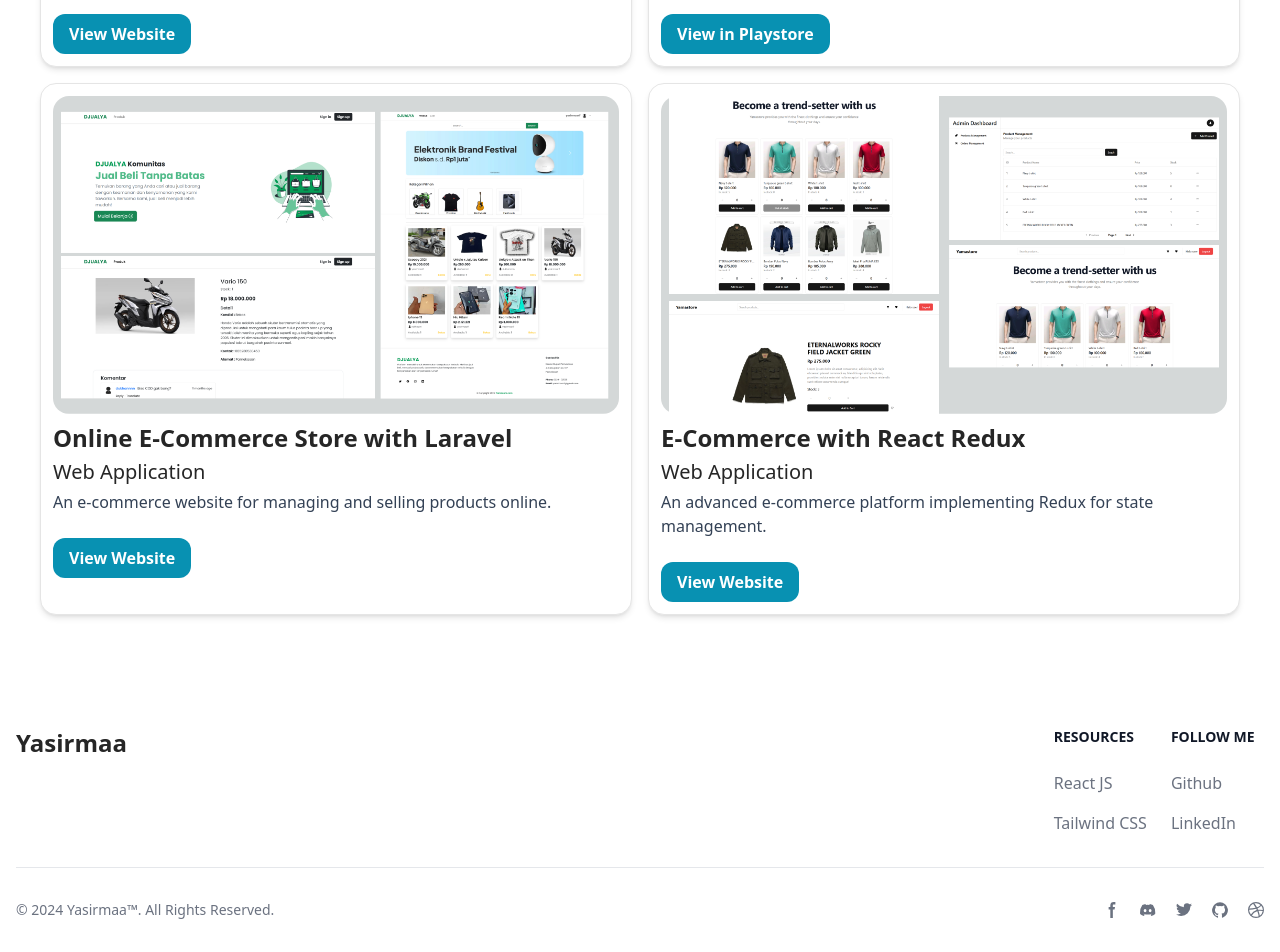
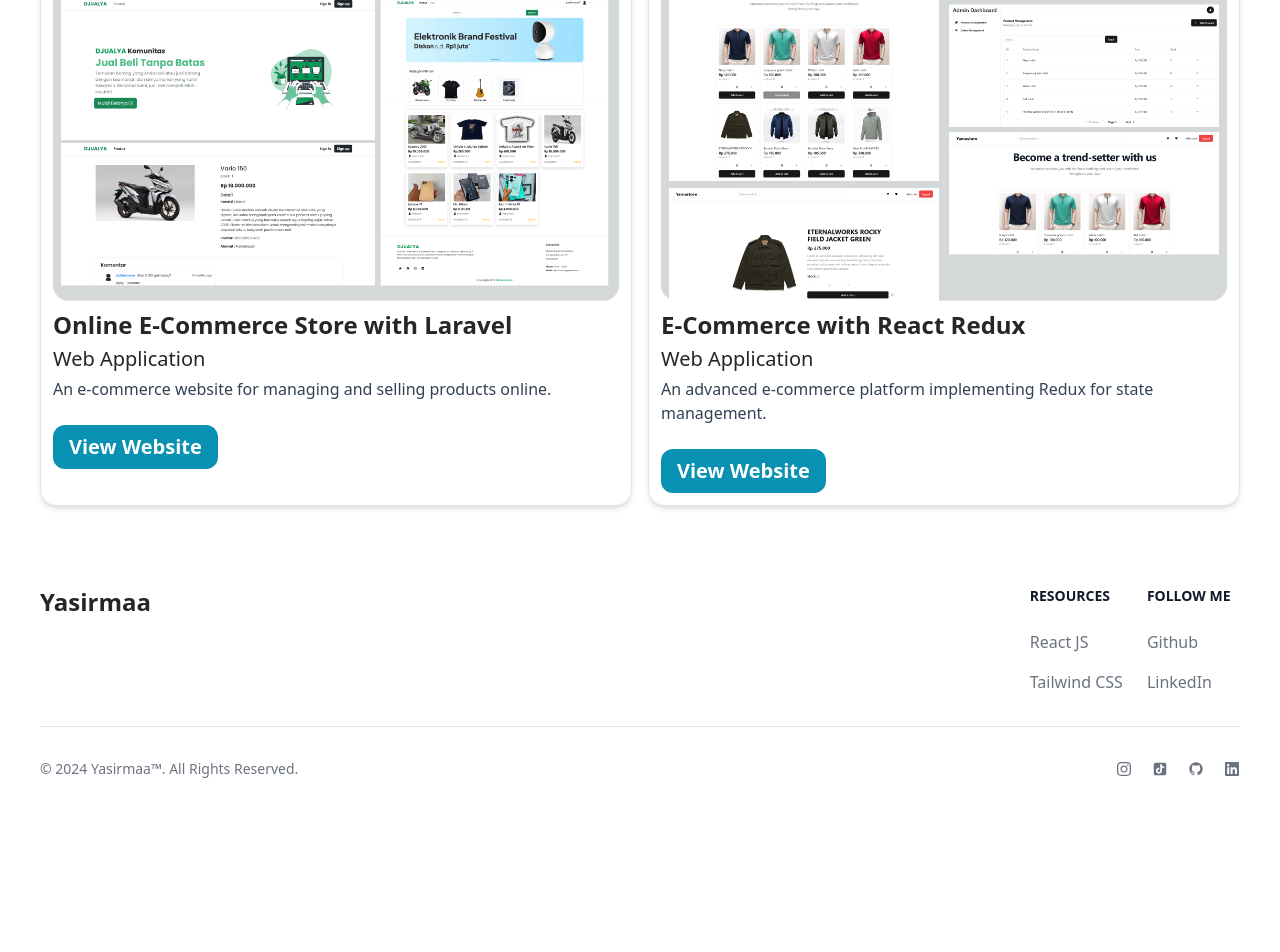
Before and after one commit to yasirmaa/yasirmaarif-personal-website, a React (Vite) app: page / in a window 1280 px wide. Shown: the part 1598-2550 px from the top of the page. After the commit the page ends 2409 px from the top, so only its background shows below. Built offline with nearby package versions, Linux system fonts and the light colour scheme.

Commit message:
fix padding & icons

```diff
--- a/src/components/Footer.tsx
+++ b/src/components/Footer.tsx
@@ -1,7 +1,12 @@
+import { RiGithubFill } from 'react-icons/ri';
+import { FaInstagram } from 'react-icons/fa';
+import { FaLinkedin } from 'react-icons/fa';
+import { AiFillTikTok } from 'react-icons/ai';
+
 export const Footer = () => {
   return (
-    <footer className="bg-white dark:bg-gray-900 ">
-      <div className="mx-auto w-full max-w-screen-xl p-4 py-6 lg:py-8 ">
+    <footer className="bg-white dark:bg-gray-900 mt-12">
+      <div className="mx-auto px-8 2xl:px-0 lg:px-10 w-full max-w-screen-xl p-4 py-6 lg:py-8 ">
         <div className="md:flex md:justify-between">
           <div className="mb-6 md:mb-0">
             <a href="#  " className="flex items-center">
@@ -57,81 +62,24 @@ export const Footer = () => {
             . All Rights Reserved.
           </span>
           <div className="flex mt-4 sm:justify-center sm:mt-0">
-            <a href="#" className="text-gray-500 hover:text-gray-900 dark:hover:text-white">
-              <svg
-                className="w-4 h-4"
-                aria-hidden="true"
-                xmlns="http://www.w3.org/2000/svg"
-                fill="currentColor"
-                viewBox="0 0 8 19"
-              >
-                <path
-                  fillRule="evenodd"
-                  d="M6.135 3H8V0H6.135a4.147 4.147 0 0 0-4.142 4.142V6H0v3h2v9.938h3V9h2.021l.592-3H5V3.591A.6.6 0 0 1 5.592 3h.543Z"
-                  clipRule="evenodd"
-                />
-              </svg>
-              <span className="sr-only">Facebook page</span>
+            <a href="#" className="text-gray-500 hover:text-gray-900 dark:hover:text-white ms-5">
+              <FaInstagram className="w-4 h-4" />
+              <span className="sr-only">Instagram page</span>
             </a>
+
             <a href="#" className="text-gray-500 hover:text-gray-900 dark:hover:text-white ms-5">
-              <svg
-                className="w-4 h-4"
-                aria-hidden="true"
-                xmlns="http://www.w3.org/2000/svg"
-                fill="currentColor"
-                viewBox="0 0 21 16"
-              >
-                <path d="M16.942 1.556a16.3 16.3 0 0 0-4.126-1.3 12.04 12.04 0 0 0-.529 1.1 15.175 15.175 0 0 0-4.573 0 11.585 11.585 0 0 0-.535-1.1 16.274 16.274 0 0 0-4.129 1.3A17.392 17.392 0 0 0 .182 13.218a15.785 15.785 0 0 0 4.963 2.521c.41-.564.773-1.16 1.084-1.785a10.63 10.63 0 0 1-1.706-.83c.143-.106.283-.217.418-.33a11.664 11.664 0 0 0 10.118 0c.137.113.277.224.418.33-.544.328-1.116.606-1.71.832a12.52 12.52 0 0 0 1.084 1.785 16.46 16.46 0 0 0 5.064-2.595 17.286 17.286 0 0 0-2.973-11.59ZM6.678 10.813a1.941 1.941 0 0 1-1.8-2.045 1.93 1.93 0 0 1 1.8-2.047 1.919 1.919 0 0 1 1.8 2.047 1.93 1.93 0 0 1-1.8 2.045Zm6.644 0a1.94 1.94 0 0 1-1.8-2.045 1.93 1.93 0 0 1 1.8-2.047 1.918 1.918 0 0 1 1.8 2.047 1.93 1.93 0 0 1-1.8 2.045Z" />
-              </svg>
-              <span className="sr-only">Discord community</span>
+              <AiFillTikTok className="w-4 h-4" />
+              <span className="sr-only">TikTok page</span>
             </a>
+
             <a href="#" className="text-gray-500 hover:text-gray-900 dark:hover:text-white ms-5">
-              <svg
-                className="w-4 h-4"
-                aria-hidden="true"
-                xmlns="http://www.w3.org/2000/svg"
-                fill="currentColor"
-                viewBox="0 0 20 17"
-              >
-                <path
-                  fillRule="evenodd"
-                  d="M20 1.892a8.178 8.178 0 0 1-2.355.635 4.074 4.074 0 0 0 1.8-2.235 8.344 8.344 0 0 1-2.605.98A4.13 4.13 0 0 0 13.85 0a4.068 4.068 0 0 0-4.1 4.038 4 4 0 0 0 .105.919A11.705 11.705 0 0 1 1.4.734a4.006 4.006 0 0 0 1.268 5.392 4.165 4.165 0 0 1-1.859-.5v.05A4.057 4.057 0 0 0 4.1 9.635a4.19 4.19 0 0 1-1.856.07 4.108 4.108 0 0 0 3.831 2.807A8.36 8.36 0 0 1 0 14.184 11.732 11.732 0 0 0 6.291 16 11.502 11.502 0 0 0 17.964 4.5c0-.177 0-.35-.012-.523A8.143 8.143 0 0 0 20 1.892Z"
-                  clipRule="evenodd"
-                />
-              </svg>
-              <span className="sr-only">Twitter page</span>
-            </a>
-            <a href="#" className="text-gray-500 hover:text-gray-900 dark:hover:text-white ms-5">
-              <svg
-                className="w-4 h-4"
-                aria-hidden="true"
-                xmlns="http://www.w3.org/2000/svg"
-                fill="currentColor"
-                viewBox="0 0 20 20"
-              >
-                <path
-                  fillRule="evenodd"
-                  d="M10 .333A9.911 9.911 0 0 0 6.866 19.65c.5.092.678-.215.678-.477 0-.237-.01-1.017-.014-1.845-2.757.6-3.338-1.169-3.338-1.169a2.627 2.627 0 0 0-1.1-1.451c-.9-.615.07-.6.07-.6a2.084 2.084 0 0 1 1.518 1.021 2.11 2.11 0 0 0 2.884.823c.044-.503.268-.973.63-1.325-2.2-.25-4.516-1.1-4.516-4.9A3.832 3.832 0 0 1 4.7 7.068a3.56 3.56 0 0 1 .095-2.623s.832-.266 2.726 1.016a9.409 9.409 0 0 1 4.962 0c1.89-1.282 2.717-1.016 2.717-1.016.366.83.402 1.768.1 2.623a3.827 3.827 0 0 1 1.02 2.659c0 3.807-2.319 4.644-4.525 4.889a2.366 2.366 0 0 1 .673 1.834c0 1.326-.012 2.394-.012 2.72 0 .263.18.572.681.475A9.911 9.911 0 0 0 10 .333Z"
-                  clipRule="evenodd"
-                />
-              </svg>
+              <RiGithubFill className="w-4 h-4" />
               <span className="sr-only">GitHub account</span>
             </a>
+
             <a href="#" className="text-gray-500 hover:text-gray-900 dark:hover:text-white ms-5">
-              <svg
-                className="w-4 h-4"
-                aria-hidden="true"
-                xmlns="http://www.w3.org/2000/svg"
-                fill="currentColor"
-                viewBox="0 0 20 20"
-              >
-                <path
-                  fillRule="evenodd"
-                  d="M10 0a10 10 0 1 0 10 10A10.009 10.009 0 0 0 10 0Zm6.613 4.614a8.523 8.523 0 0 1 1.93 5.32 20.094 20.094 0 0 0-5.949-.274c-.059-.149-.122-.292-.184-.441a23.879 23.879 0 0 0-.566-1.239 11.41 11.41 0 0 0 4.769-3.366ZM8 1.707a8.821 8.821 0 0 1 2-.238 8.5 8.5 0 0 1 5.664 2.152 9.608 9.608 0 0 1-4.476 3.087A45.758 45.758 0 0 0 8 1.707ZM1.642 8.262a8.57 8.57 0 0 1 4.73-5.981A53.998 53.998 0 0 1 9.54 7.222a32.078 32.078 0 0 1-7.9 1.04h.002Zm2.01 7.46a8.51 8.51 0 0 1-2.2-5.707v-.262a31.64 31.64 0 0 0 8.777-1.219c.243.477.477.964.692 1.449-.114.032-.227.067-.336.1a13.569 13.569 0 0 0-6.942 5.636l.009.003ZM10 18.556a8.508 8.508 0 0 1-5.243-1.8 11.717 11.717 0 0 1 6.7-5.332.509.509 0 0 1 .055-.02 35.65 35.65 0 0 1 1.819 6.476 8.476 8.476 0 0 1-3.331.676Zm4.772-1.462A37.232 37.232 0 0 0 13.113 11a12.513 12.513 0 0 1 5.321.364 8.56 8.56 0 0 1-3.66 5.73h-.002Z"
-                  clipRule="evenodd"
-                />
-              </svg>
-              <span className="sr-only">Dribbble account</span>
+              <FaLinkedin className="w-4 h-4" />
+              <span className="sr-only">LinkedIn account</span>
             </a>
           </div>
         </div>
--- a/src/components/Navbar.tsx
+++ b/src/components/Navbar.tsx
@@ -12,8 +12,6 @@ export const Navbar = () => {
   const { theme, setDarkTheme, setLightTheme } = useTheme();
 
   const handleTheme = () => {
-    console.log('theme');
-
     if (document.querySelector('html')?.classList.contains('dark')) {
       setLightTheme();
     } else {
@@ -41,7 +39,7 @@ export const Navbar = () => {
         'fixed top-0 z-50 flex w-full items-center justify-center bg-transparent py-5 shadow-none transition-all duration-300 md:py-4 ',
         {
           'bg-transparent': !blur,
-          'bg-white/10 backdrop-blur-sm backdrop-filter': blur,
+          'bg-white/50 backdrop-blur-sm backdrop-filter': blur,
         }
       )}
     >
--- a/src/components/Projects.tsx
+++ b/src/components/Projects.tsx
@@ -2,86 +2,57 @@ import projectRemi from '@/assets/project-remi.png';
 import projectRemiMobile from '@/assets/project-remi-mobile.png';
 import projectEcommerce from '@/assets/project-olshop-laravel.png';
 import projectRedux from '@/assets/project-redux.png';
+import { ProjectCard } from './organism/ProjectCard';
+
+const contentProject = [
+  {
+    title: 'ReMi: Reminder Me Website',
+    type: 'Web Application',
+    description: 'A web-based platform for managing tasks with reminder notifications.',
+    link: 'https://remi.agileteknik.com/',
+    image: projectRemi,
+  },
+  {
+    title: 'ReMi: Reminder Me Mobile',
+    type: 'Mobile Application',
+    description: 'A mobile app for setting and receiving task reminders on-the-go.',
+    link: 'https://play.google.com/store/apps/details?id=com.agileteknik.remi',
+    image: projectRemiMobile,
+  },
+  {
+    title: 'Online E-Commerce Store with Laravel',
+    type: 'Web Application',
+    description: 'An e-commerce website for managing and selling products online.',
+    link: 'https://ecommerce.example.com',
+    image: projectEcommerce,
+  },
+  {
+    title: 'E-Commerce with React Redux',
+    type: 'Web Application',
+    description: 'An advanced e-commerce platform implementing Redux for state management.',
+    link: 'https://redux-ecommerce.example.com',
+    image: projectRedux,
+  },
+];
 
 const Projects = () => {
   return (
-    <section id="projects" className="max-w-screen-xl mx-auto py-20 px-8 2xl:px-0 lg:px-10">
-      <h2 className="text-4xl font-semibold text-center mb-16">My Projects</h2>
+    <section
+      id="projects"
+      className="max-w-screen-xl mx-auto pt-12 md:pt-20 px-8 2xl:px-0 lg:px-10"
+    >
+      <h2 className="text-3xl md:text-4xl font-semibold text-center mb-8 md:mb-16">My Projects</h2>
       <div className="grid grid-cols-6 gap-4">
-        {/* Project 1: ReMi Web */}
-        <div className="col-span-6 md:col-span-3 border shadow-md rounded-2xl p-3 bg-white dark:bg-slate-800">
-          <img src={projectRemi} alt="ReMi Web Preview" className="w-full rounded-2xl" />
-          <div className="flex flex-col items-start gap-y-1 mt-2">
-            <h3 className="font-semibold text-2xl">ReMi: Reminder Me Website</h3>
-            <p className="font-medium text-xl">Web Application</p>
-            <p className="text-base text-slate-700 dark:text-white mb-5">
-              A web-based platform for managing tasks with reminder notifications.
-            </p>
-            <a href="https://remi.agileteknik.com/" target="_blank">
-              <button className="bg-cyan-600 text-white px-4 py-2 font-semibold rounded-xl">
-                View Website
-              </button>
-            </a>
-          </div>
-        </div>
-
-        {/* Project 2: ReMi Mobile */}
-        <div className="col-span-6 md:col-span-3 border shadow-md rounded-2xl p-3 bg-white dark:bg-slate-800">
-          <img src={projectRemiMobile} alt="ReMi Mobile Preview" className="w-full rounded-2xl" />
-          <div className="flex flex-col items-start gap-y-1 mt-2">
-            <h3 className="font-semibold text-2xl">ReMi: Reminder Me Mobile</h3>
-            <p className="font-medium text-xl">Mobile Application</p>
-            <p className="text-base text-slate-700 dark:text-white mb-5">
-              A mobile app for setting and receiving task reminders on-the-go.
-            </p>
-            <a
-              href="https://play.google.com/store/apps/details?id=com.agileteknik.remi"
-              target="_blank"
-            >
-              <button className="bg-cyan-600 text-white px-4 py-2 font-semibold rounded-xl">
-                View in Playstore
-              </button>
-            </a>
-          </div>
-        </div>
-
-        {/* Project 3: E-Commerce Platform */}
-        <div className="col-span-6 md:col-span-3 border shadow-md rounded-2xl p-3 bg-white dark:bg-slate-800">
-          <img
-            src={projectEcommerce}
-            alt="E-Commerce Platform Preview"
-            className="w-full rounded-2xl"
+        {contentProject.map((project, index) => (
+          <ProjectCard
+            key={index}
+            title={project.title}
+            type={project.type}
+            image={project.image}
+            description={project.description}
+            link={project.link}
           />
-          <div className="flex flex-col items-start gap-y-1 mt-2">
-            <h3 className="font-semibold text-2xl">Online E-Commerce Store with Laravel</h3>
-            <p className="font-medium text-xl">Web Application</p>
-            <p className="text-base text-slate-700 dark:text-white mb-5">
-              An e-commerce website for managing and selling products online.
-            </p>
-            <a href="https://ecommerce.example.com" target="_blank">
-              <button className="bg-cyan-600 text-white px-4 py-2 font-semibold rounded-xl">
-                View Website
-              </button>
-            </a>
-          </div>
-        </div>
-
-        {/* Project 4: E-Commerce with Redux */}
-        <div className="col-span-6 md:col-span-3 border shadow-md rounded-2xl p-3 bg-white dark:bg-slate-800">
-          <img src={projectRedux} alt="Redux E-Commerce Preview" className="w-full rounded-2xl" />
-          <div className="flex flex-col items-start gap-y-1 mt-2">
-            <h3 className="font-semibold text-2xl">E-Commerce with React Redux</h3>
-            <p className="font-medium text-xl">Web Application</p>
-            <p className="text-base text-slate-700 dark:text-white mb-5">
-              An advanced e-commerce platform implementing Redux for state management.
-            </p>
-            <a href="https://redux-ecommerce.example.com" target="_blank">
-              <button className="bg-cyan-600 text-white px-4 py-2 font-semibold rounded-xl">
-                View Website
-              </button>
-            </a>
-          </div>
-        </div>
+        ))}
       </div>
     </section>
   );
--- /dev/null
+++ b/src/components/organism/ProjectCard.tsx
@@ -0,0 +1,29 @@
+export const ProjectCard = ({
+  image,
+  title,
+  type,
+  description,
+  link,
+}: {
+  image: string;
+  title: string;
+  type: string;
+  description: string;
+  link: string;
+}) => {
+  return (
+    <div className="col-span-6 md:col-span-3 border shadow-md rounded-2xl p-3 bg-white dark:bg-slate-800">
+      <img src={image} alt={title} className="w-full rounded-2xl" />
+      <div className="flex flex-col items-start gap-y-1 mt-2">
+        <h3 className="font-semibold md:text-2xl text-xl">{title}</h3>
+        <p className="font-medium md:text-xl text-lg">{type}</p>
+        <p className="text-sm md:text-base text-slate-700 dark:text-white mb-5">{description}</p>
+        <a href={link} target="_blank">
+          <button className="bg-cyan-600 text-white px-4 py-2 font-semibold rounded-xl text-base md:text-xl">
+            View Website
+          </button>
+        </a>
+      </div>
+    </div>
+  );
+};
```
Also changed, not shown: src/components/Hero.tsx (+6 -6 lines), src/components/Technologies.tsx (+12 -12 lines), src/assets/yasir-pict.png.
